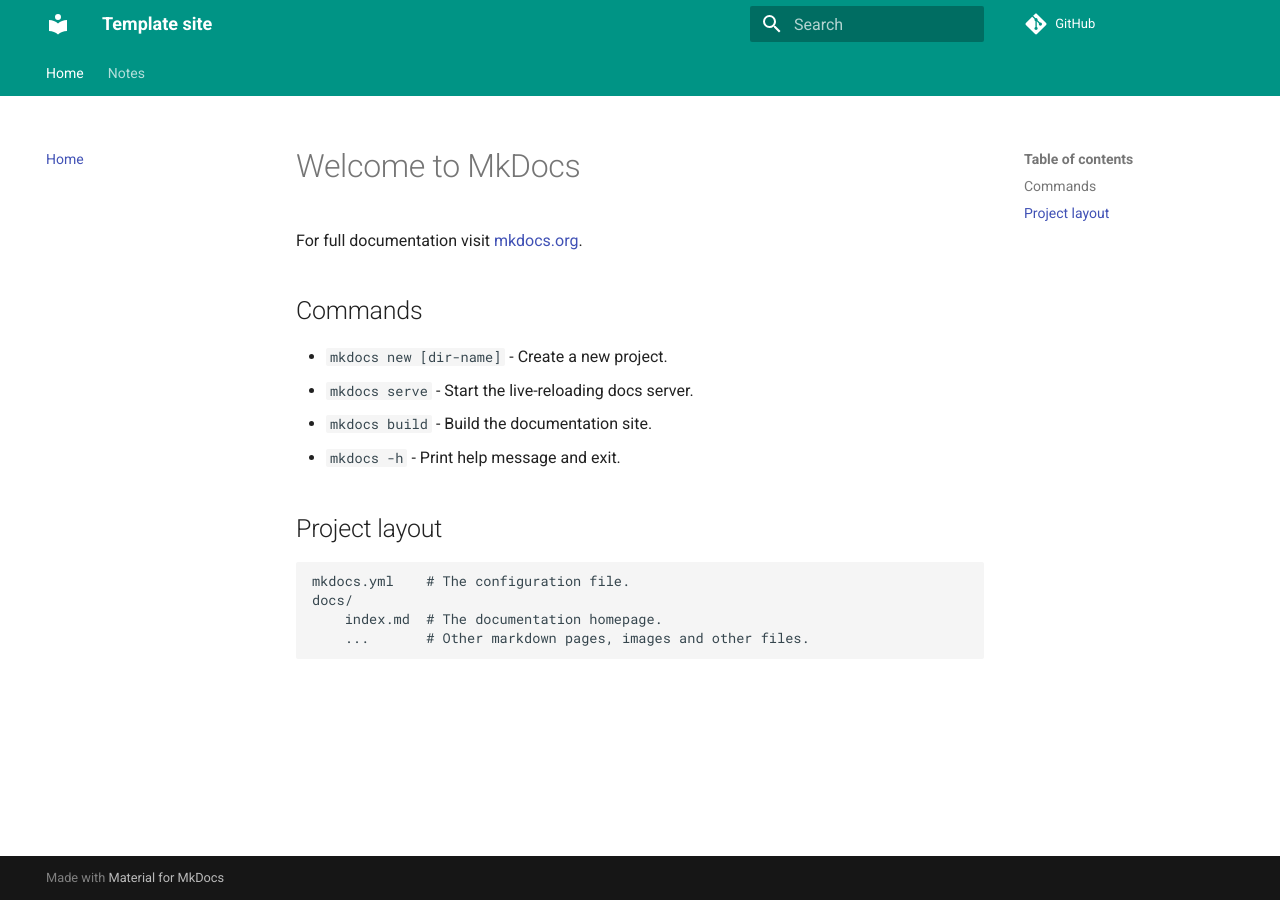
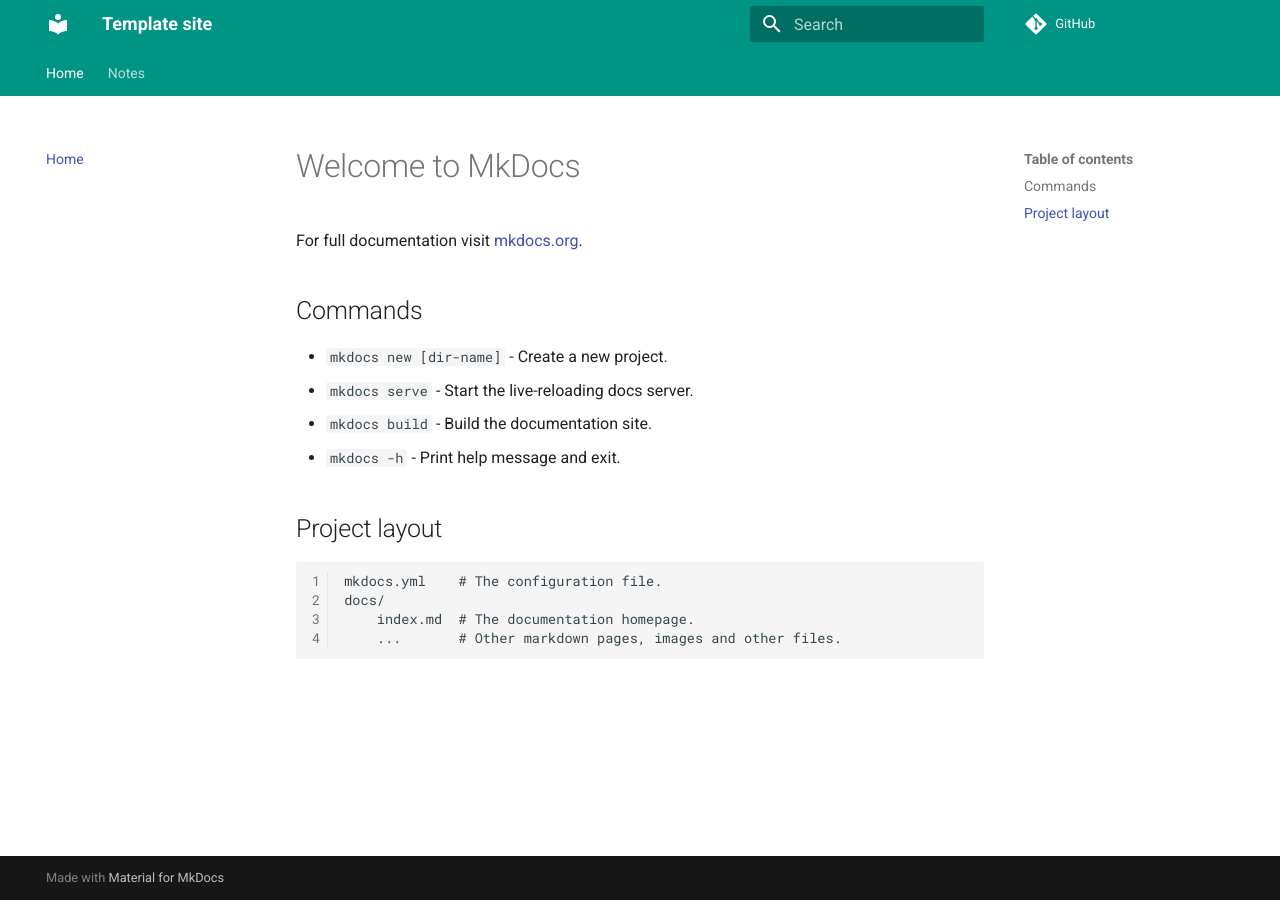
Before and after one commit to nah-a/nah-a.mkdocs-material-template, an MkDocs documentation site: the page built from docs/index.md, in a window 1280 px wide. Built offline with MkDocs 1.6.1 and Material for MkDocs 9.7.7, drawn with Linux system fonts in a browser that asks for light colours; comment, search, counter and statistics services are not loaded.

Commit message:
Updated markdown_extensions and docker-compose-template to fix bad restart_policy

```diff
--- a/docker-compose-template.yml
+++ b/docker-compose-template.yml
@@ -5,4 +5,4 @@
     image: mkdocs-material/template
     ports:
       - "11001:11001"
-    restart: "on_failure"
+    restart: "on-failure"
--- a/mkdocs.yml
+++ b/mkdocs.yml
@@ -17,25 +17,25 @@
     accent: indigo
 
 markdown_extensions:
-  - markdown.extensions.admonition
-  - markdown.extensions.abbr
-  - markdown.extensions.attr_list
-  - markdown.extensions.def_list
-  - markdown.extensions.footnotes
-  - markdown.extensions.meta
+  - admonition
+  - abbr
+  - attr_list
+  - def_list
+  - footnotes
+  - meta
   - pymdownx.caret
   - pymdownx.critic
   - pymdownx.details
-  - pymdownx.highlight
+  - pymdownx.highlight:
+      linenums: true
   - pymdownx.inlinehilite
   - pymdownx.keys
   - pymdownx.mark
   - pymdownx.smartsymbols
-  - pymdownx.snippets:
-      check_paths: true
+  - pymdownx.snippets
+  - pymdownx.superfences
   - pymdownx.tabbed
-  - pymdownx.tasklist:
-      custom_checkbox: true
+  - pymdownx.tasklist
   - pymdownx.tilde
 
 nav:
```
